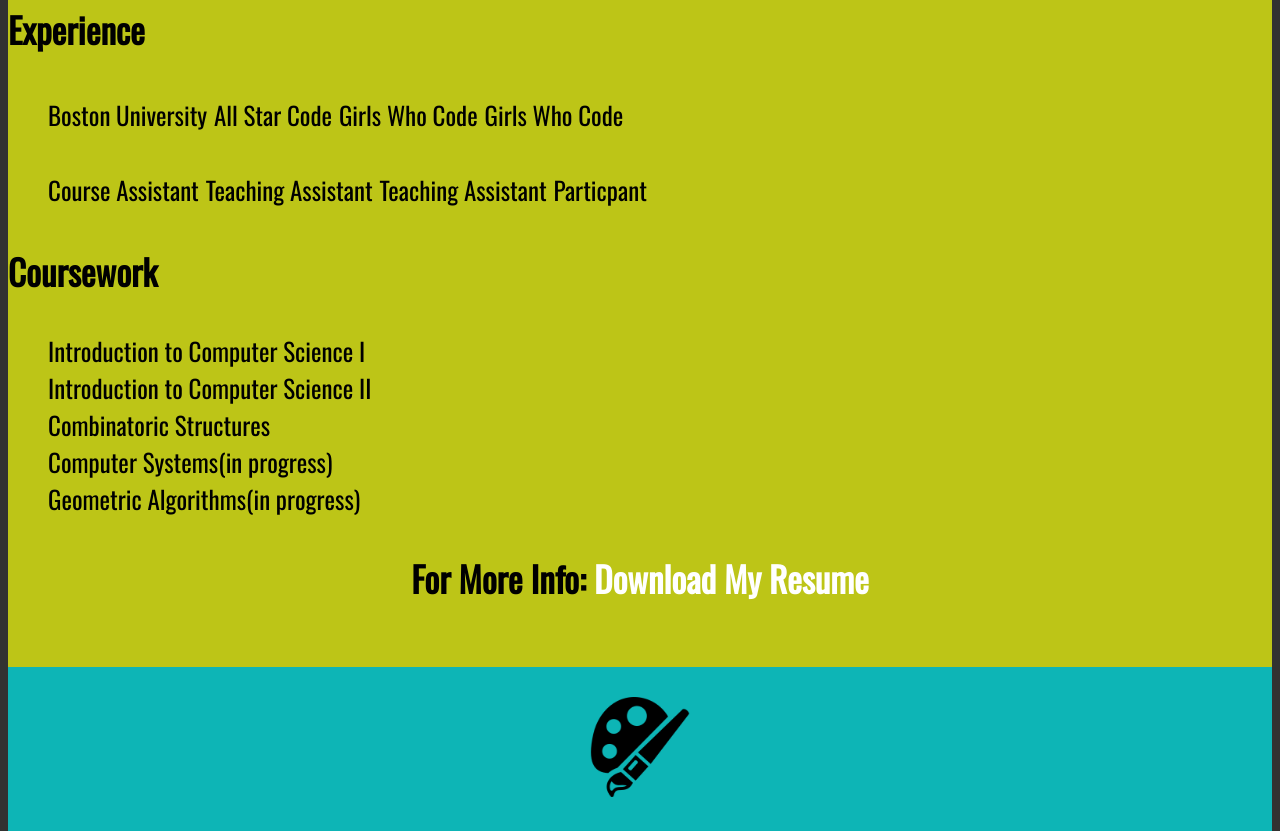
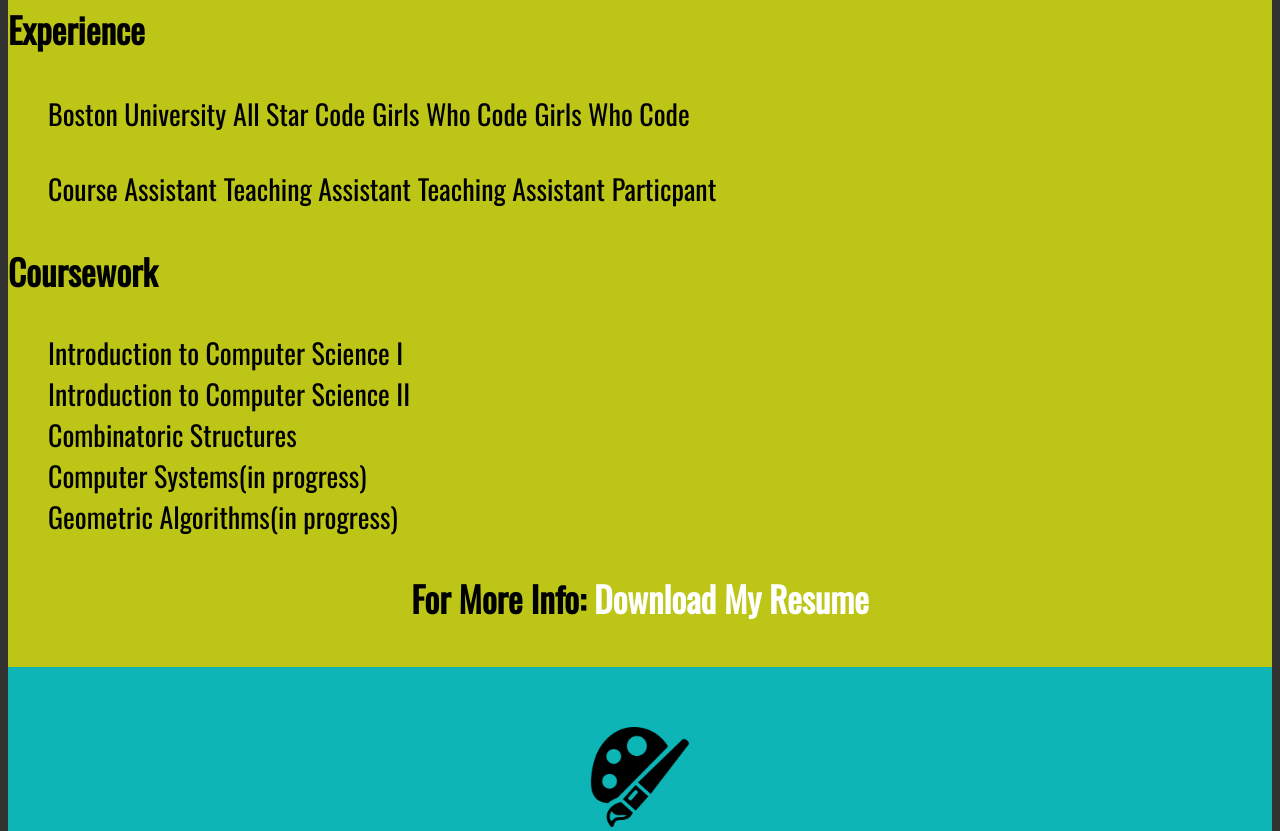
Before and after one commit to JadeSessions/jadesessions.github.io, a plain HTML site: page indexcopy.html in a window 1280 px wide. Shown: the part 2489-3320 px from the top of the page. Drawn offline with nearby package versions, Linux system fonts and the light colour scheme; some packages are replaced by stand-ins of ours; a script that the page names is missing.

Commit message:
art changes

```diff
--- a/mobile.css
+++ b/mobile.css
@@ -153,7 +153,7 @@
 }
 
 #compsci li {
-    font-size: 25px;
+    font-size: 28px;
 }
 
 #compsci-icon {
@@ -177,7 +177,7 @@
 
 #art-content img {
     display: block;
-    height:40%;
+    height:35%;
     width:50%;
 }
 
@@ -192,6 +192,7 @@
 }
 
 #art-icon-min {
+    padding-top:30px;
     display: block;
     width:100px;
     height:100px;
```
